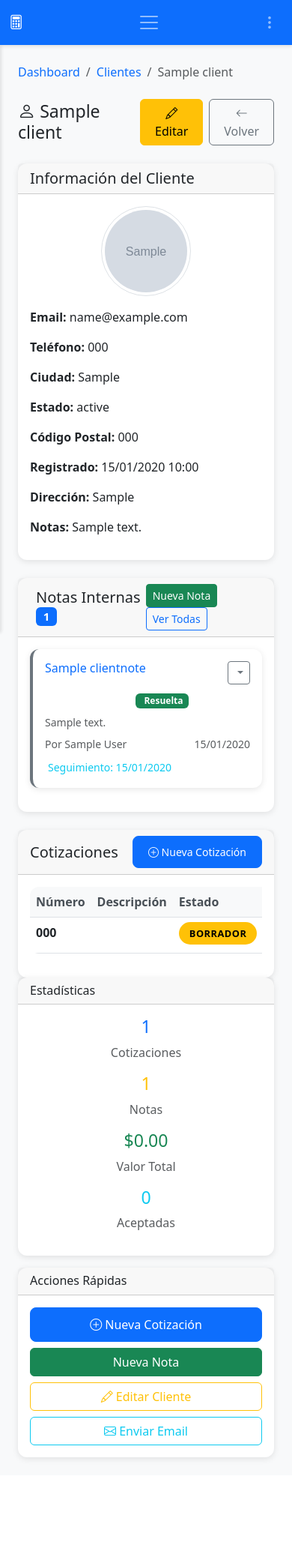
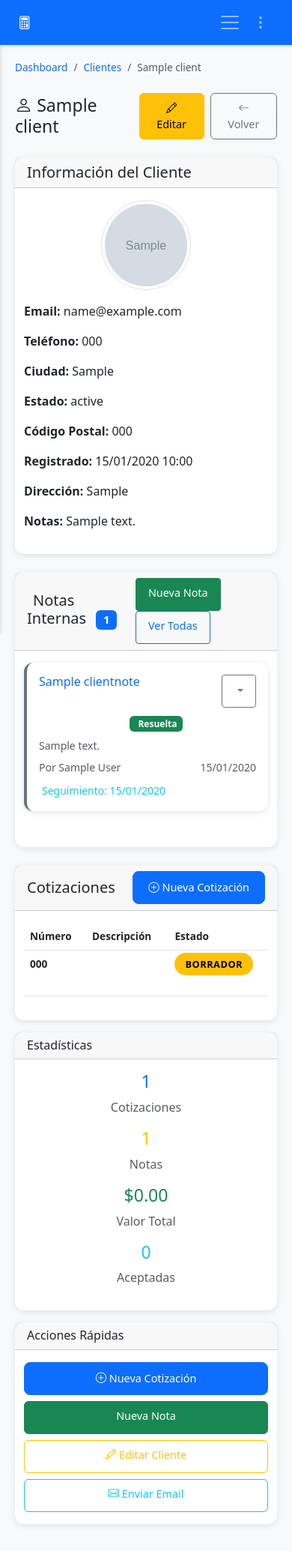
Before and after one commit to alexdzul/quotify, a Django app: page /clients/1/ in a window 390 px wide. Shown: the whole page at 75% size. Before the commit the page ends 1949 px from the top, so only its background shows below. Run offline with Django 5.2, Linux system fonts and the light colour scheme; a user stored in the database is signed in; tables that the repository leaves empty hold one stand-in row (values such as "Sample post"); grey boxes marked "Sample" are stand-in pictures; some libraries are stand-ins or nearby versions.

Commit message:
feat: añadir mejoras responsive y optimización para móviles y tablets

```diff
--- /dev/null
+++ b/static/css/responsive-improvements.css
@@ -0,0 +1,362 @@
+/* Responsive Improvements - Mobile and Tablet Optimization */
+
+/* ========================================
+   RESPONSIVE BREAKPOINTS & VARIABLES
+   ======================================== */
+:root {
+    --mobile-max: 576px;
+    --tablet-max: 768px;
+    --tablet-large-max: 992px;
+    --desktop-min: 1200px;
+    --sidebar-mobile-width: 280px; /* Más ancho en móviles para mejor usabilidad */
+    --navbar-mobile-height: 56px; /* Navbar más compacto en móviles */
+}
+
+/* ========================================
+   MOBILE FIRST APPROACH - SMALL SCREENS
+   ======================================== */
+
+/* Mobile optimization - very small screens */
+@media (max-width: 575.98px) {
+    /* Navbar más compacto */
+    .navbar {
+        height: var(--navbar-mobile-height);
+        padding: 0.25rem 0.75rem;
+    }
+
+    .navbar-brand {
+        font-size: 1.1rem;
+        margin-right: auto;
+    }
+
+    /* Ocultar elementos no esenciales en móviles pequeños */
+    .navbar .d-none.d-lg-block {
+        display: none !important;
+    }
+
+    /* Main content con mejor espaciado móvil */
+    .main-content {
+        margin-left: 0;
+        padding: 0.75rem;
+        min-height: calc(100vh - var(--navbar-mobile-height));
+    }
+
+    /* Sidebar optimizado para móviles */
+    .sidebar {
+        width: var(--sidebar-mobile-width);
+        z-index: 1040; /* Mayor que navbar para evitar conflictos */
+    }
+
+    /* Overlay mejorado para móviles */
+    .sidebar-overlay {
+        background-color: rgba(0, 0, 0, 0.6);
+        backdrop-filter: blur(2px);
+    }
+
+    /* Botones de acción más grandes en móviles */
+    .btn {
+        padding: 0.5rem 1rem;
+        font-size: 0.9rem;
+        min-height: 44px; /* Apple recomienda 44px mínimo para touch targets */
+    }
+
+    /* Iconos más grandes en móviles */
+    .sidebar .nav-link i {
+        font-size: 1.2rem;
+        width: 24px;
+    }
+
+    /* Texto más legible en móviles */
+    .sidebar .nav-link {
+        font-size: 0.95rem;
+        padding: 0.75rem 1rem;
+    }
+
+    /* Dropdown del usuario optimizado para móviles */
+    .dropdown-menu {
+        min-width: 200px;
+        font-size: 0.9rem;
+    }
+
+    .dropdown-item {
+        padding: 0.75rem 1rem;
+        min-height: 44px;
+        display: flex;
+        align-items: center;
+    }
+
+    /* Tarjetas más compactas en móviles */
+    .card {
+        margin-bottom: 1rem;
+    }
+
+    .card .card-body {
+        padding: 1rem 0.75rem;
+    }
+
+    /* Tablas responsive con scroll horizontal */
+    .table-responsive {
+        font-size: 0.85rem;
+    }
+
+    .table-responsive table {
+        min-width: 600px; /* Fuerza scroll horizontal */
+    }
+
+    /* Formularios optimizados para móviles */
+    .form-control, .form-select {
+        font-size: 1rem; /* Evita zoom en iOS */
+        padding: 0.75rem;
+        min-height: 44px;
+    }
+
+    /* Alertas más compactas */
+    .alert {
+        padding: 0.75rem;
+        font-size: 0.9rem;
+    }
+
+    /* Breadcrumb optimizado */
+    .breadcrumb {
+        font-size: 0.85rem;
+        padding: 0.5rem 0;
+    }
+
+    /* Kanban board optimizado para móviles */
+    .kanban-board {
+        padding-bottom: 2rem;
+    }
+
+    .kanban-column {
+        min-width: 280px; /* Más ancho para mejor usabilidad */
+        margin-right: 1rem;
+    }
+
+    .kanban-header {
+        padding: 1rem 0.75rem;
+        font-size: 0.9rem;
+    }
+
+    .kanban-body {
+        padding: 0.75rem;
+        min-height: 400px;
+    }
+
+    /* Status badges más grandes en móviles */
+    .status-badge {
+        font-size: 0.8rem;
+        padding: 0.5rem 0.75rem;
+    }
+
+    /* Botones de acción en grupo optimizados */
+    .action-btn-group .btn {
+        padding: 0.375rem 0.75rem;
+        font-size: 0.8rem;
+    }
+}
+
+/* ========================================
+   TABLET OPTIMIZATION
+   ======================================== */
+
+/* Tablet pequeño */
+@media (min-width: 576px) and (max-width: 767.98px) {
+    /* Sidebar parcialmente visible en tablets */
+    .sidebar {
+        width: 240px;
+        transform: translateX(0);
+    }
+
+    .main-content {
+        margin-left: 240px;
+        padding: 1.25rem;
+    }
+
+    /* Navbar optimizado para tablets */
+    .navbar-brand {
+        font-size: 1.3rem;
+    }
+
+    /* Elementos de dos columnas en tablets */
+    .row-cols-tablet-2 > * {
+        flex: 0 0 50%;
+        max-width: 50%;
+    }
+
+    /* Tablas más legibles en tablets */
+    .table-responsive {
+        font-size: 0.9rem;
+    }
+
+    /* Kanban optimizado para tablets */
+    .kanban-column {
+        min-width: 300px;
+    }
+}
+
+/* Tablet grande */
+@media (min-width: 768px) and (max-width: 991.98px) {
+    /* Sidebar siempre visible en tablets grandes */
+    .sidebar {
+        transform: translateX(0);
+        width: 260px;
+    }
+
+    .main-content {
+        margin-left: 260px;
+        padding: 1.5rem;
+    }
+
+    /* Navbar completo en tablets */
+    .navbar-collapse {
+        display: flex !important;
+        flex-basis: auto;
+    }
+
+    /* Menú de navegación oculto en tablets grandes */
+    .navbar-nav.d-lg-none {
+        display: none !important;
+    }
+
+    /* Tres columnas en tablets grandes */
+    .row-cols-tablet-3 > * {
+        flex: 0 0 33.333%;
+        max-width: 33.333%;
+    }
+}
+
+/* ========================================
+   DESKTOP OPTIMIZATION
+   ======================================== */
+
+/* Desktop pequeño */
+@media (min-width: 992px) and (max-width: 1199.98px) {
+    .main-content {
+        padding: 1.75rem;
+    }
+
+    .sidebar {
+        width: 280px;
+    }
+
+    .main-content {
+        margin-left: 280px;
+    }
+}
+
+/* Desktop grande */
+@media (min-width: 1200px) {
+    .main-content {
+        padding: 2rem;
+        max-width: 1600px;
+        margin: 0 auto;
+    }
+
+    .sidebar {
+        width: 300px;
+    }
+
+    .main-content {
+        margin-left: 300px;
+    }
+}
+
+/* ========================================
+   GENERAL RESPONSIVE UTILITIES
+   ======================================== */
+
+/* Scroll horizontal mejorado para contenedores */
+.responsive-scroll {
+    overflow-x: auto;
+    -webkit-overflow-scrolling: touch;
+}
+
+.responsive-scroll::-webkit-scrollbar {
+    height: 6px;
+}
+
+.responsive-scroll::-webkit-scrollbar-track {
+    background: #f1f1f1;
+    border-radius: 3px;
+}
+
+.responsive-scroll::-webkit-scrollbar-thumb {
+    background: #c1c1c1;
+    border-radius: 3px;
+}
+
+.responsive-scroll::-webkit-scrollbar-thumb:hover {
+    background: #a8a8a8;
+}
+
+/* Texto responsive */
+.text-responsive-sm {
+    font-size: clamp(0.8rem, 2vw, 0.9rem);
+}
+
+.text-responsive-md {
+    font-size: clamp(1rem, 2.5vw, 1.2rem);
+}
+
+.text-responsive-lg {
+    font-size: clamp(1.2rem, 3vw, 1.5rem);
+}
+
+/* Espaciado responsive */
+.spacing-responsive {
+    padding: clamp(0.5rem, 2vw, 1rem);
+}
+
+/* Altura mínima responsive */
+.min-height-responsive {
+    min-height: clamp(300px, 50vh, 600px);
+}
+
+/* ========================================
+   ACCESSIBILITY IMPROVEMENTS
+   ======================================== */
+
+/* Mejor contraste en móviles */
+@media (max-width: 767.98px) {
+    .sidebar .nav-link {
+        color: #212529;
+    }
+
+    .sidebar .nav-link:hover,
+    .sidebar .nav-link.active {
+        color: var(--primary-color);
+    }
+
+    /* Botones más accesibles */
+    .btn-primary {
+        background-color: var(--primary-color);
+        border-color: var(--primary-color);
+    }
+
+    .btn-primary:focus {
+        box-shadow: 0 0 0 0.2rem rgba(13, 110, 253, 0.5);
+    }
+}
+
+/* ========================================
+   PRINT STYLES - Hide mobile elements when printing
+   ======================================== */
+@media print {
+    .navbar,
+    .sidebar,
+    .sidebar-overlay,
+    .btn,
+    .dropdown-menu {
+        display: none !important;
+    }
+
+    .main-content {
+        margin-left: 0 !important;
+        padding: 0 !important;
+    }
+
+    .card {
+        break-inside: avoid;
+        margin-bottom: 1rem;
+    }
+}
--- a/templates/base/base.html
+++ b/templates/base/base.html
@@ -1,4 +1,4 @@
-{% load system_tags %}
+{% load static system_tags %}
 <!DOCTYPE html>
 <html lang="es">
 <head>
@@ -11,6 +11,7 @@
     <link href="https://cdn.jsdelivr.net/npm/bootstrap-icons@1.11.0/font/bootstrap-icons.css" rel="stylesheet">
 
     <!-- Custom CSS -->
+    <link rel="stylesheet" href="{% static 'css/responsive-improvements.css' %}">
     <style>
         :root {
             --primary-color: #0d6efd;
@@ -196,10 +197,11 @@
         }
 
         /* Responsive - Móviles */
-        @media (max-width: 768px) {
+        @media (max-width: 767.98px) {
             .sidebar {
                 transform: translateX(-100%);
                 transition: transform 0.3s ease-in-out;
+                width: 280px; /* Más ancho para mejor usabilidad */
             }
 
             .sidebar.show {
@@ -208,18 +210,19 @@
 
             .main-content {
                 margin-left: 0;
-                padding: 1rem;
+                padding: 0.75rem; /* Más compacto */
             }
 
             .sidebar-overlay {
                 display: none;
                 position: fixed;
-                top: var(--navbar-height);
+                top: 56px; /* Altura navbar móvil */
                 left: 0;
                 width: 100%;
-                height: calc(100vh - var(--navbar-height));
-                background-color: rgba(0, 0, 0, 0.5);
-                z-index: 1019;
+                height: calc(100vh - 56px);
+                background-color: rgba(0, 0, 0, 0.6);
+                backdrop-filter: blur(2px);
+                z-index: 1039;
             }
 
             .sidebar-overlay.show {
@@ -229,16 +232,30 @@
 
         @media (max-width: 991.98px) {
             .main-content {
-                padding: 1.5rem;
+                padding: 1.25rem;
             }
 
             /* Ajustar el texto del brand en móvil */
             .navbar-brand {
-                font-size: 1.2rem;
+                font-size: 1.1rem;
             }
         }
 
-        @media (min-width: 769px) and (max-width: 991.98px) {
+        /* Tablet pequeño */
+        @media (min-width: 576px) and (max-width: 767.98px) {
+            .sidebar {
+                width: 240px;
+                transform: translateX(0);
+            }
+
+            .main-content {
+                margin-left: 240px;
+                padding: 1.25rem;
+            }
+        }
+
+        /* Tablet grande */
+        @media (min-width: 768px) and (max-width: 991.98px) {
             .main-content {
                 margin-left: 0;
             }
@@ -290,17 +307,29 @@
             box-shadow: 0 4px 8px rgba(13, 110, 253, 0.3);
         }
 
-        /* Tablas */
-        .table {
-            border-radius: 0.75rem;
-            overflow: hidden;
+        /* Tablas responsive */
+        .table-responsive {
+            border-radius: 0.5rem;
+            overflow-x: auto;
+            -webkit-overflow-scrolling: touch;
         }
 
-        .table th {
-            background-color: var(--light-bg);
-            border-top: none;
-            font-weight: 600;
-            color: #495057;
+        .table-responsive::-webkit-scrollbar {
+            height: 8px;
+        }
+
+        .table-responsive::-webkit-scrollbar-track {
+            background: #f1f1f1;
+            border-radius: 4px;
+        }
+
+        .table-responsive::-webkit-scrollbar-thumb {
+            background: #c1c1c1;
+            border-radius: 4px;
+        }
+
+        .table-responsive::-webkit-scrollbar-thumb:hover {
+            background: #a8a8a8;
         }
 
         /* Status badges mejorados */
@@ -665,32 +694,45 @@
             const sidebar = document.getElementById('sidebar');
             const overlay = document.querySelector('.sidebar-overlay');
 
+            if (sidebar && overlay) {
                 sidebar.classList.toggle('show');
                 overlay.classList.toggle('show');
+
+                // Prevenir scroll del body cuando sidebar está abierto
+                if (sidebar.classList.contains('show')) {
+                    document.body.style.overflow = 'hidden';
+                } else {
+                    document.body.style.overflow = '';
+                }
+            }
         }
 
         // Cerrar sidebar al hacer clic en un enlace en móvil
         document.querySelectorAll('.sidebar .nav-link').forEach(link => {
             link.addEventListener('click', () => {
-                if (window.innerWidth <= 768) {
+                if (window.innerWidth <= 767.98) {
                     toggleSidebar();
+                    document.body.style.overflow = ''; // Restaurar scroll
                 }
             });
         });
 
         // Cerrar sidebar y navbar collapse al redimensionar la ventana
         window.addEventListener('resize', () => {
-            if (window.innerWidth > 768) {
+            if (window.innerWidth > 767.98) {
                 const sidebar = document.getElementById('sidebar');
                 const overlay = document.querySelector('.sidebar-overlay');
+                if (sidebar && overlay) {
                     sidebar.classList.remove('show');
                     overlay.classList.remove('show');
+                    document.body.style.overflow = '';
+                }
             }
 
             // Cerrar navbar collapse en desktop
-            if (window.innerWidth > 991) {
+            if (window.innerWidth > 991.98) {
                 const navbarCollapse = document.getElementById('navbarNav');
-                if (navbarCollapse.classList.contains('show')) {
+                if (navbarCollapse && navbarCollapse.classList.contains('show')) {
                     const bsCollapse = new bootstrap.Collapse(navbarCollapse, {
                         toggle: false
                     });
@@ -702,12 +744,14 @@
         // Cerrar navbar collapse al hacer clic en enlaces en móvil
         document.querySelectorAll('#navbarNav .nav-link').forEach(link => {
             link.addEventListener('click', () => {
-                if (window.innerWidth <= 991) {
+                if (window.innerWidth <= 991.98) {
                     const navbarCollapse = document.getElementById('navbarNav');
+                    if (navbarCollapse && navbarCollapse.classList.contains('show')) {
                         const bsCollapse = new bootstrap.Collapse(navbarCollapse, {
                             toggle: false
                         });
                         bsCollapse.hide();
+                    }
                 }
             });
         });
@@ -718,7 +762,7 @@
             if (dropdownToggle) {
                 dropdownToggle.addEventListener('click', function(e) {
                     // En móvil, asegurar que el dropdown se posicione correctamente
-                    if (window.innerWidth <= 991) {
+                    if (window.innerWidth <= 991.98) {
                         setTimeout(() => {
                             const dropdownMenu = this.nextElementSibling;
                             if (dropdownMenu) {
@@ -726,10 +770,28 @@
                                 if (rect.right > window.innerWidth) {
                                     dropdownMenu.classList.add('dropdown-menu-end');
                                 }
+
+                                // Asegurar que el dropdown sea visible
+                                if (rect.bottom > window.innerHeight) {
+                                    dropdownMenu.style.maxHeight = `${window.innerHeight - rect.top - 10}px`;
+                                    dropdownMenu.style.overflowY = 'auto';
+                                }
                             }
                         }, 10);
                     }
                 });
+            }
+        });
+
+        // Mejorar accesibilidad con teclado
+        document.addEventListener('keydown', function(e) {
+            // Cerrar sidebar con Escape
+            if (e.key === 'Escape') {
+                const sidebar = document.getElementById('sidebar');
+                const overlay = document.querySelector('.sidebar-overlay');
+                if (sidebar && overlay && sidebar.classList.contains('show')) {
+                    toggleSidebar();
+                }
             }
         });
     </script>
```
Lines whose indentation alone changed are shown as unchanged.
